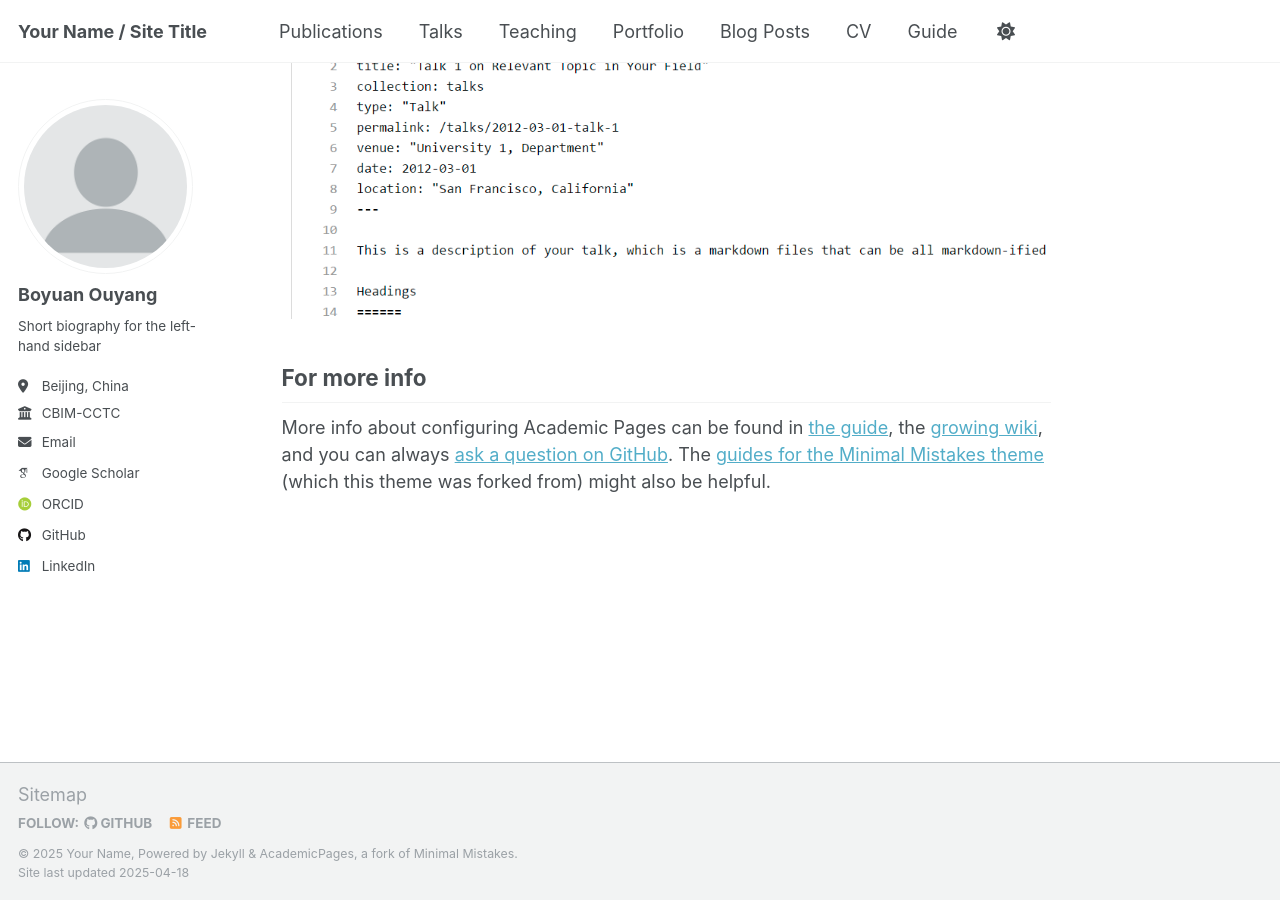
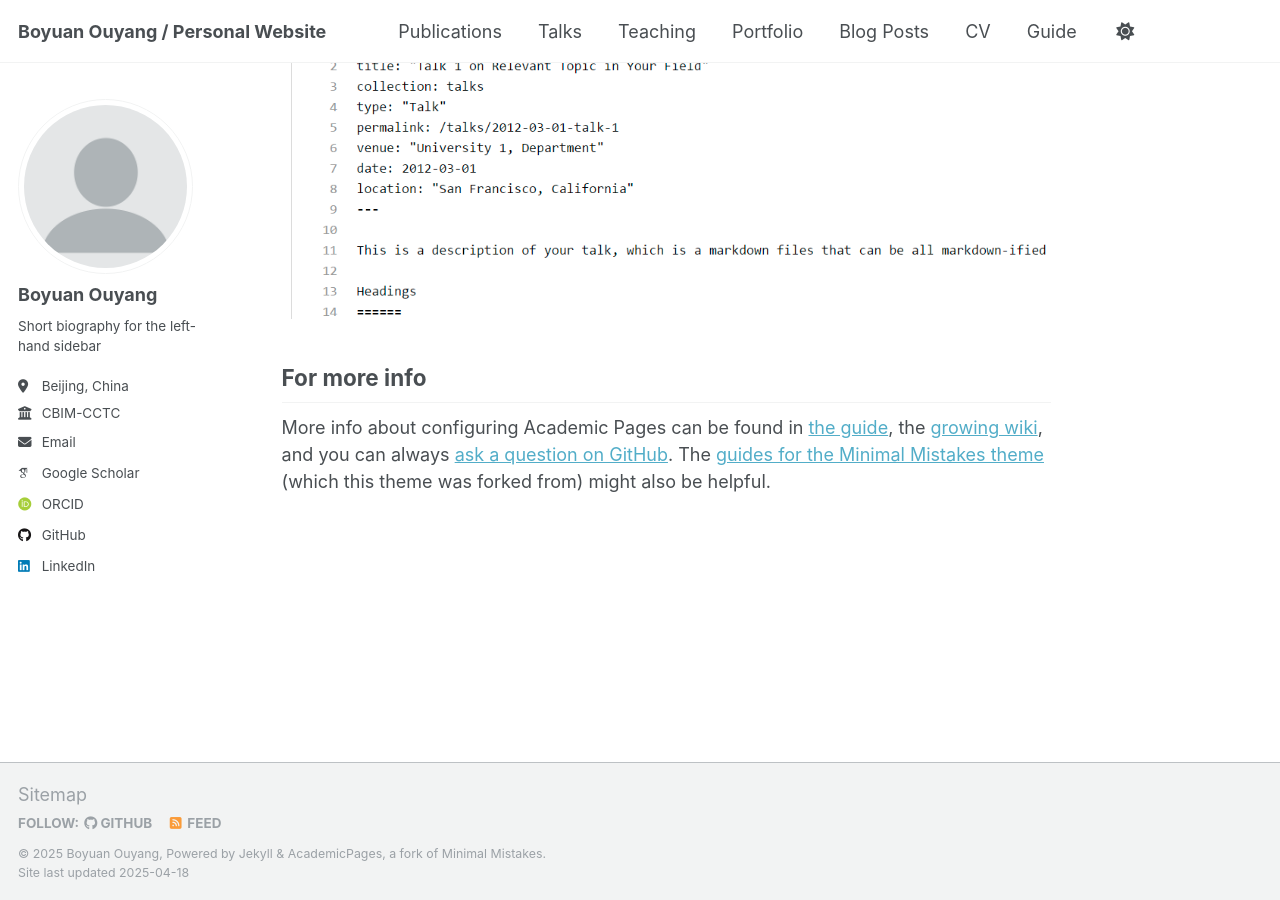
Before and after one commit to terry-oy/terry-oy.github.io, a Jekyll site: the page built from _pages/about.md, in a window 1280 px wide and 900 px high, scrolled down 2636 px. Built offline with Jekyll 4.4.1, drawn with Linux system fonts in a browser that asks for light colours; some web fonts are replaced.

Commit message:
Update _config.yml

```diff
--- a/_config.yml
+++ b/_config.yml
@@ -9,10 +9,10 @@
 # Basic Site Settings
 locale                   : "en-US"
 site_theme               : "default"
-title                    : "Your Name / Site Title"
+title                    : "Boyuan Ouyang / Personal Website"
 title_separator          : "-"
-name                     : &name "Your Name"
-description              : &description "personal description"
+name                     : &name "Boyuan Ouyang"
+description              : &description "BIM Specialist @ CBIM-CCTC; MSc Graduate from Technion - Israel Institute of Technology"
 url                      : https://terry-oy.github.io # the base hostname & protocol for your site e.g. "https://[your GitHub username].github.io"
 baseurl                  : "" # the subpath of your site, e.g. "/blog"
 repository               : "terry-oy/terry-oy.github.io"
```
